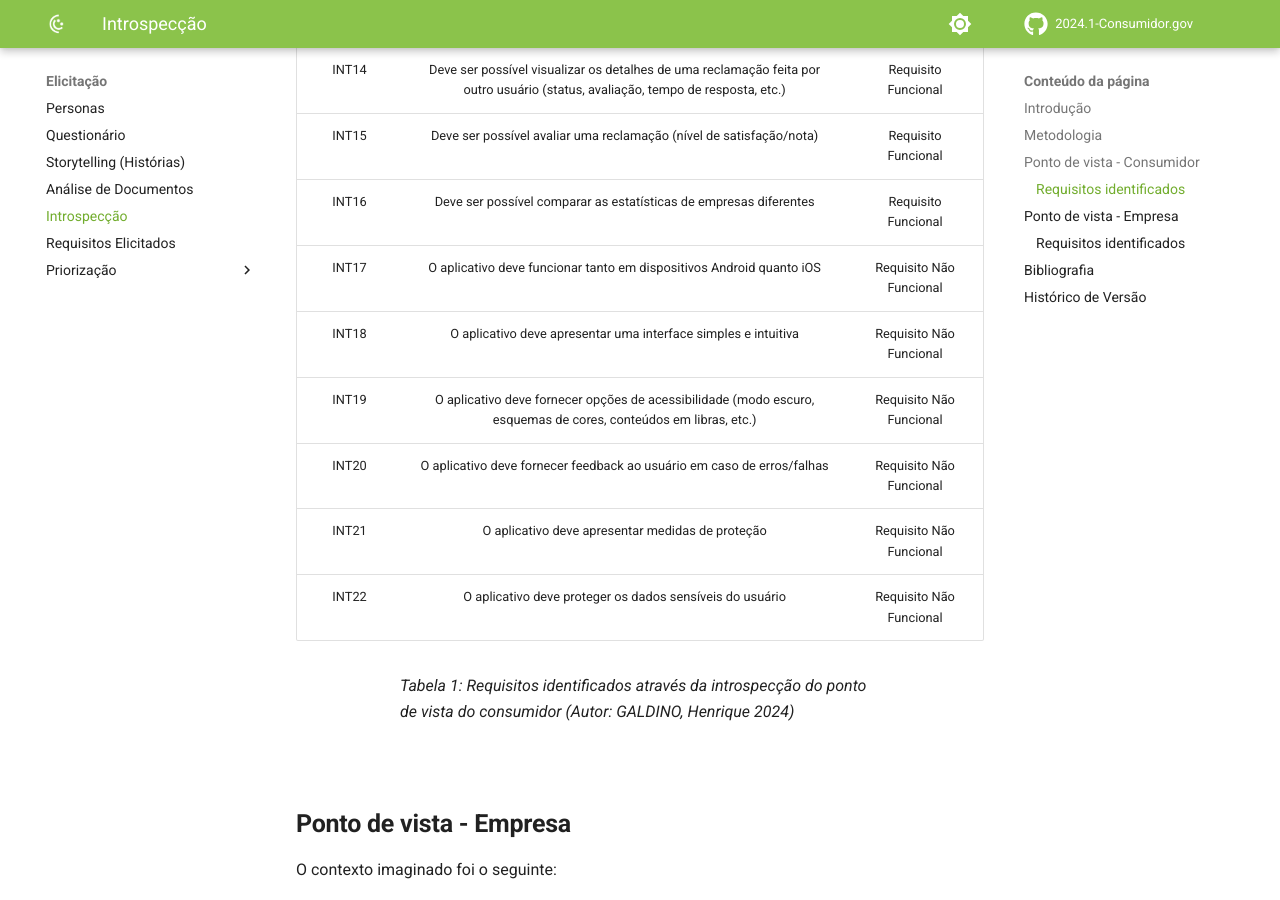
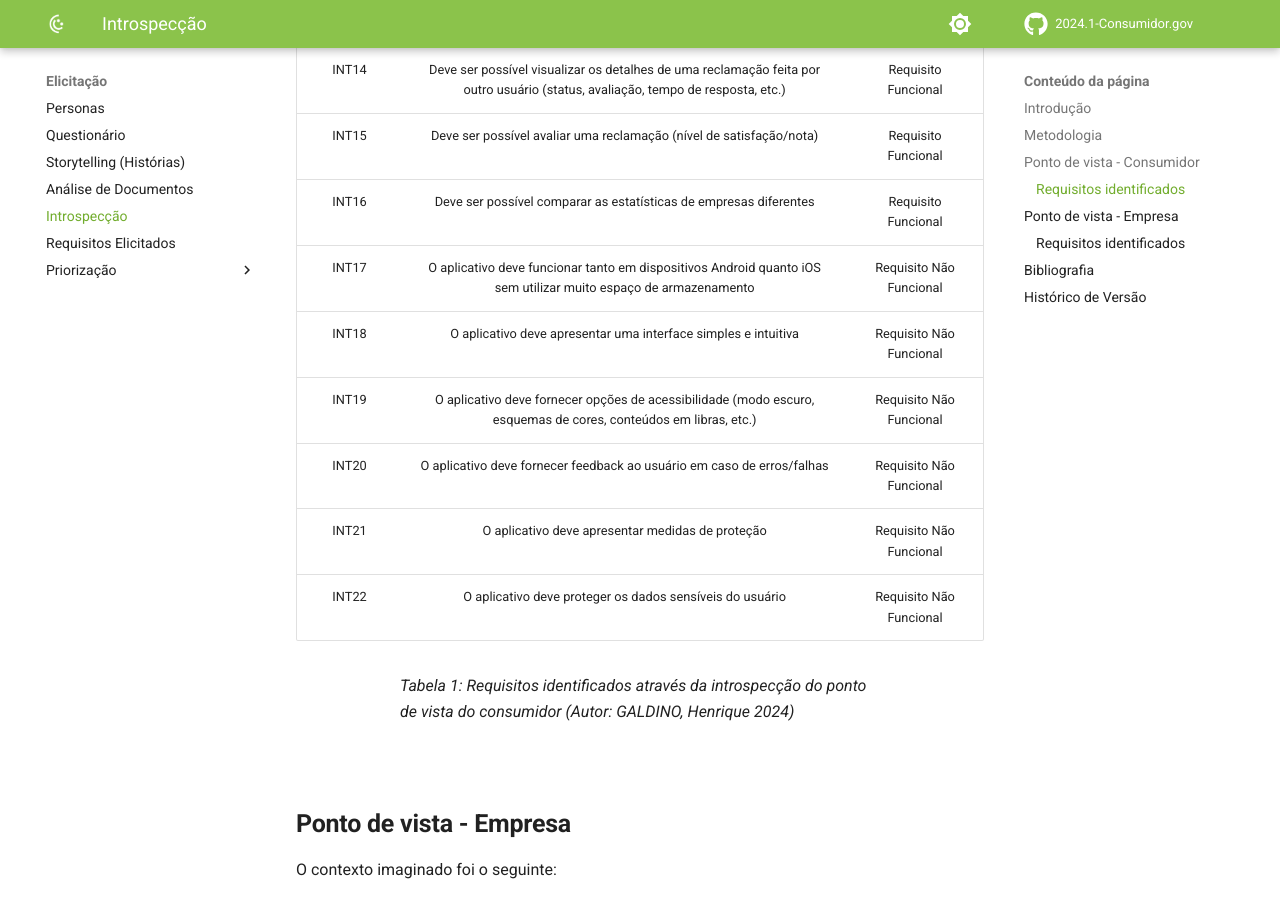
Before and after one commit to Requisitos-de-Software/2024.1-Grupo08, an MkDocs documentation site: the page built from docs/Elicitação/introspec.md, in a window 1280 px wide and 900 px high, scrolled down 2023 px. Built offline with MkDocs 1.6.1 and Material for MkDocs 9.7.7, drawn with Linux system fonts in a browser that asks for light colours; comment, search, counter and statistics services are not loaded.

Commit message:
Update introspec.md

```diff
--- a/docs/Elicitação/introspec.md
+++ b/docs/Elicitação/introspec.md
@@ -36,7 +36,7 @@ A partir deste contexto, Henrique identificou alguns requisitos, que podem ser v
 | INT14 | Deve ser possível visualizar os detalhes de uma reclamação feita por outro usuário (status, avaliação, tempo de resposta, etc.) | Requisito Funcional |
 | INT15 | Deve ser possível avaliar uma reclamação (nível de satisfação/nota) | Requisito Funcional |
 | INT16 | Deve ser possível comparar as estatísticas de empresas diferentes | Requisito Funcional |
-| INT17 | O aplicativo deve funcionar tanto em dispositivos Android quanto iOS | Requisito Não Funcional |
+| INT17 | O aplicativo deve funcionar tanto em dispositivos Android quanto iOS sem utilizar muito espaço de armazenamento | Requisito Não Funcional |
 | INT18 | O aplicativo deve apresentar uma interface simples e intuitiva | Requisito Não Funcional |
 | INT19 | O aplicativo deve fornecer opções de acessibilidade (modo escuro, esquemas de cores, conteúdos em libras, etc.) | Requisito Não Funcional |
 | INT20 | O aplicativo deve fornecer feedback ao usuário em caso de erros/falhas | Requisito Não Funcional |
```
